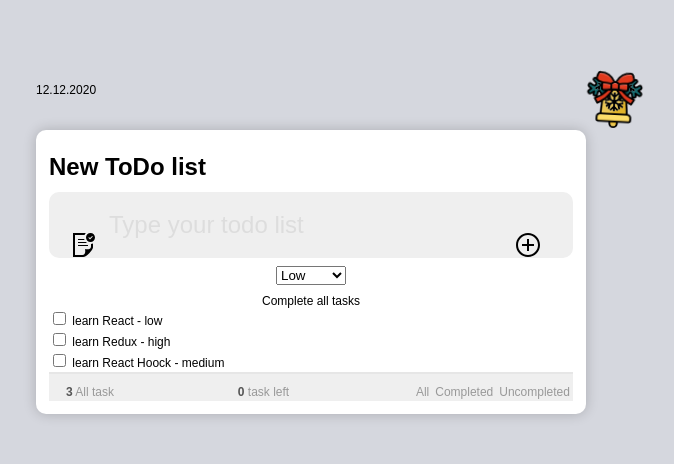
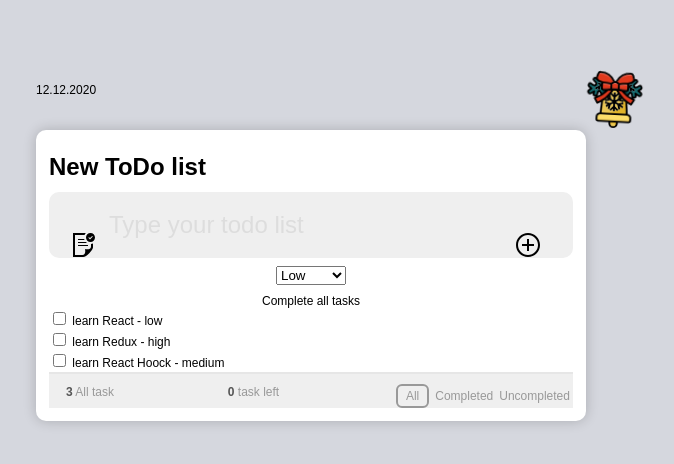
Before and after one commit to spoonik88/todolist, a React (Create React App) app: page / in a window 1280 px wide. Shown: the top 464 px of the page, without its empty margins (329-1003 px from the left). Built offline with nearby package versions, Linux system fonts and the light colour scheme.

Commit message:
add filter todo list

```diff
--- a/src/App.js
+++ b/src/App.js
@@ -40,48 +40,21 @@ class App extends React.Component {
       ],
       filters: [
         { value: "all", title: "All" },
-        { value: "not_done", title: "Completed" },
-        { value: "done", title: "Uncompleted" },
+        { value: "completed", title: "Completed" },
+        { value: "uncompleted", title: "Uncompleted" },
       ],
       selectedFilter: "all",
     };
   }
   ////TODO и создаёшь метод для выбора фильтра
-  changeFilter = (value, tasks) => {
-    // console.log(value && this.state.filters.map(f => f.value).includes(value))
-    // if (value && this.state.filters.map(f => f.value).includes(value)) {
-    //   if (value !== this.state.selectedFilter) {
-    //     this.setState({selectedFilter: value})
-    //   } else if( value =="not_done"){
-    //     this.setState({selectedFilter: value})
-    //     console.log(this.state.selectedFilter)
-    //   }
-    //    else {
-    //     this.setState({selectedFilter: 'all'})
-    //   }
-    // }
-    const newTaskFilter = {
+  changeFilter = (selectedFilter) => {
+    const selectedFilterTask = selectedFilter;
 
-      tasks: [...this.state.tasks]
-    };
+    this.setState({
+      selectedFilter: selectedFilterTask,
+    });
+  };
 
-    if (value === "all") {
-      console.log(newTaskFilter)
-      this.setState({
-        newTaskFilter
-      });
-    } else if (value === "not_done") {
-      this.setState({
-        tasks: [...this.state.tasks.filter((t) => !t.isDone === true)],
-      });
-    } else if (value === "done") {
-      this.setState({
-        tasks: [...this.state.tasks.filter((t) => t.isDone === true)],
-      });
-    } else {
-      this.setState({ selectedFilter: "all" });
-    }
-  };
   updateTask = (newTask) => {
     this.setState({
       tasks: this.state.tasks.map((t) => (t.id === newTask.id ? newTask : t)),
@@ -113,6 +86,7 @@ class App extends React.Component {
 
   render() {
     const { selectedFilter, tasks, filters } = this.state;
+
     return (
       <div className="todoapp">
         <AppDate />
@@ -127,8 +101,15 @@ class App extends React.Component {
           <div className="completed-wrapper">
             <label htmlFor="toggle-all"> Complete all tasks </label>
             {/* ////TODO тоесть вот сдесь фильтруешь! */}
-            {this.state.tasks
-              .filter((t) => selectedFilter === "all" || t.isDone)
+            {tasks
+              .filter((t) =>
+                selectedFilter !== "completed" &&
+                selectedFilter !== "uncompleted"
+                  ? t
+                  : selectedFilter === "uncompleted"
+                  ? t.isDone
+                  : !t.isDone
+              )
               .map((task, index) => {
                 return (
                   <Task
@@ -146,7 +127,7 @@ class App extends React.Component {
           tasksCount={tasks.length}
           comletedCount={tasks.filter((t) => t.isDone).length}
           filters={filters}
-          changeFilter={this.changeFilter}
+          changeFilter={this.changeFilter.bind(this)}
           selectedFilter={selectedFilter}
         />
       </div>
--- a/src/components/footerBlock/AppFooter.js
+++ b/src/components/footerBlock/AppFooter.js
@@ -6,11 +6,21 @@ import "./AppFooter.scss";
 class   AppFooter extends React.Component{
   constructor(props){
     super(props);
+    this.state = {
+      selectedFilter:this.props.selectedFilter
+    };
+  }
+  handlerFilterChaged(e){
+    this.props.changeFilter(e.currentTarget.dataset.value);
+
+    this.setState({
+      selectedFilter:e.currentTarget.dataset.value
+    })
 
   }
 
   render(){
-    // console.log(this.props)
+
     return(
       <footer className="footer">
       <span className="todo-count">
@@ -22,7 +32,10 @@ class   AppFooter extends React.Component{
       </span>
       <ul className="filters">
         {this.props.filters.map(f => (<li>
-          <button className={this.props.selectedFilter === f.value ? "selected" : ""} onClick={() => this.props.changeFilter(f.value)}>
+          {/* <button data-value={f.value} className={this.props.selectedFilter === f.value ? "selected" : ""} onClick={() => this.props.changeFilter(f.value)}>
+            {f.title}
+          </button> */}
+          <button data-value={f.value} className={ f.value === this.state.selectedFilter ? "selected" : "" } onClick={ this.handlerFilterChaged.bind(this)}>
             {f.title}
           </button>
         </li>))}
--- a/src/components/footerBlock/AppFooter.scss
+++ b/src/components/footerBlock/AppFooter.scss
@@ -52,6 +52,13 @@ html .clear-completed:active {
     color: #000;
 }
 
+.selected {
+    border: 2px solid;
+    border-radius: 6px;
+    padding: 0.2rem 0.5rem;
+    box-sizing: border-box;
+}
+
 .select-active {
     position: relative;
     display: inline-block;
```
Also changed, not shown: 1 other file (tests, documents, lock files or other folders).
